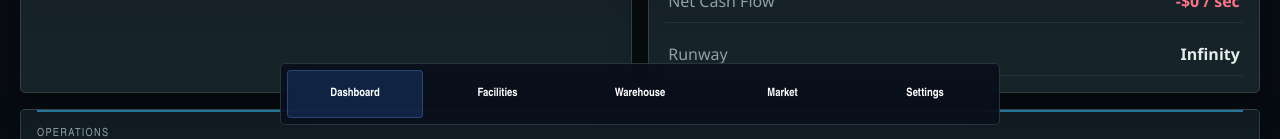
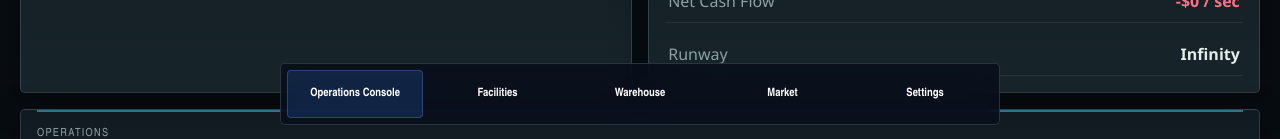
Before and after one commit to LatridellActiveX/gamething, a React (Vite) app: page / in a window 1280 px wide. Shown: the part 661-800 px from the top of the page. Built offline with nearby package versions, Linux system fonts and the light colour scheme.

Commit message:
ui patch

```diff
--- a/src/App.tsx
+++ b/src/App.tsx
@@ -23,7 +23,7 @@ import {
 
 
 const TAB_ITEMS = [
-  { id: "dashboard", label: "Dashboard" },
+  { id: "dashboard", label: "Operations Console" },
   { id: "facilities", label: "Facilities" },
   { id: "warehouse", label: "Warehouse" },
   { id: "market", label: "Market" },
@@ -619,8 +619,11 @@ function App() {
     );
   };
 
+  const isConsolePage = tab === "dashboard";
+
   return (
     <div className="app-shell">
+      {isConsolePage && (
         <header className="topbar">
           <div className="brand-wrap">
             <div className="brand-mark">IF</div>
@@ -649,6 +652,7 @@ function App() {
             </div>
           </div>
         </header>
+      )}
 
       <main className="content-shell">
         {renderActivePage()}
```
Lines whose indentation alone changed are shown as unchanged.
